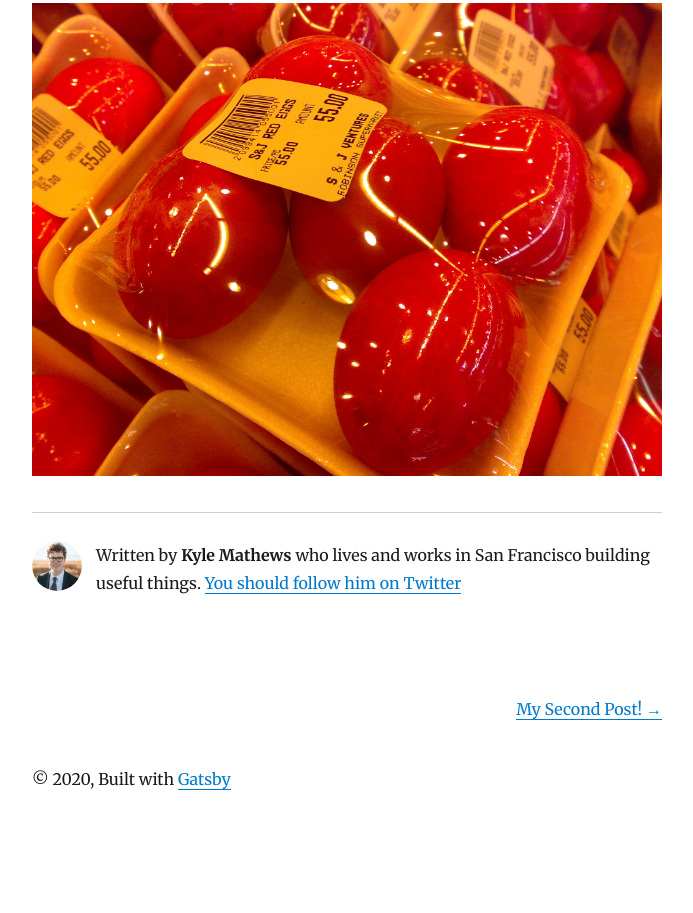
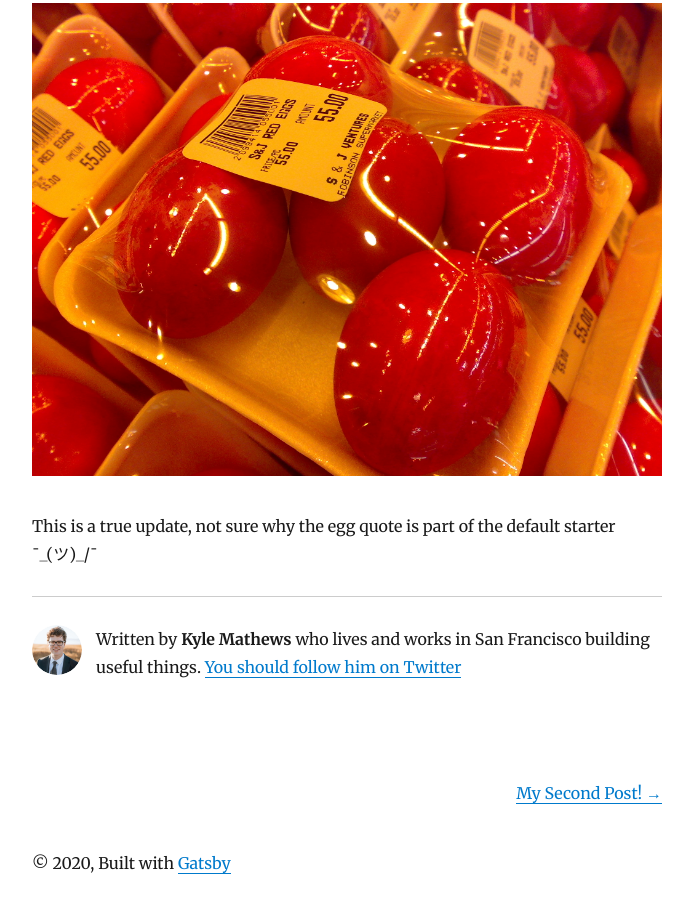
Before and after one commit to bobby-palko/bobbypalko.com, a Gatsby site: page /hello-world/ in a window 1280 px wide. Shown: the part 612-1525 px from the top of the page, without its empty margins (293-986 px from the left). Before the commit the page ends 1447 px from the top, so only its background shows below. Built offline with nearby package versions, Linux system fonts and the light colour scheme; Gatsby itself is replaced by a stand-in of ours; some packages are replaced by stand-ins of ours.

Commit message:
testing netlify

```diff
--- a/content/blog/hello-world/index.md
+++ b/content/blog/hello-world/index.md
@@ -20,3 +20,5 @@ Oh, and here's a great quote from this Wikipedia on
 > firm-textured, round yolk that is bright orange-red in color.
 
 ![Chinese Salty Egg](./salty_egg.jpg)
+
+This is a true update, not sure why the egg quote is part of the default starter ¯\_(ツ)_/¯
```
